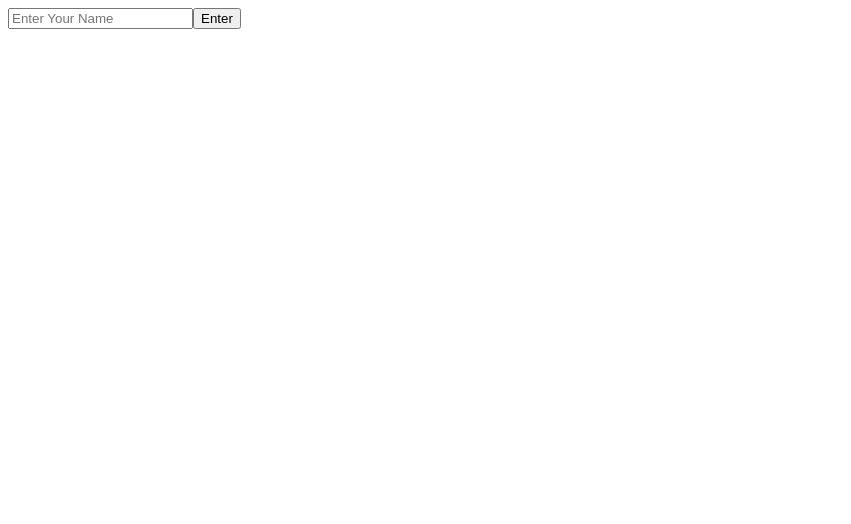
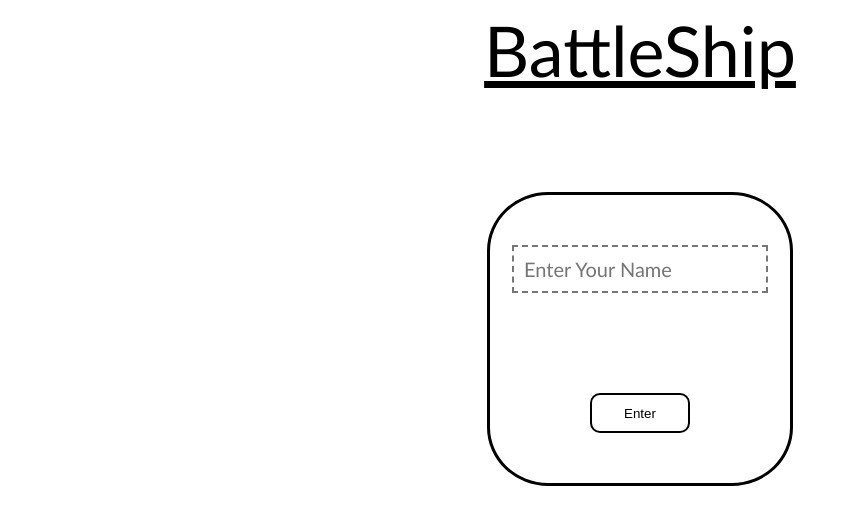
Before and after one commit to ManishAmFour/Battleship, a React (Vite) app: page / in a window 1280 px wide. Shown: the top 524 px of the page, without its empty margins (0-851 px from the left). Built offline with nearby package versions, Linux system fonts and the light colour scheme.

Commit message:
the logic portion of the game is sorted. the styling is left as of now which needs to be done

```diff
--- a/src/BattleGround.jsx
+++ b/src/BattleGround.jsx
@@ -4,7 +4,7 @@ import Players from "./components/classes/players";
 import Ship from "./components/classes/Ship";
 import { useState, useEffect } from "react";
 import Cell from "./components/Cell";
-import { useParams } from "react-router";
+import { Link, useParams } from "react-router";
 import AiCell from "./components/AiCell";
 
 function BattleGround() {
@@ -62,20 +62,37 @@ function BattleGround() {
     { position: { x: 4, y: "E" }, mark: "unmark" },
     { position: { x: 4, y: "F" }, mark: "unmark" },
   ]);
-  const userPlayer = new Players("player", PlayerCoordinates);
+  const [block, setBlock] = useState("user-turn");
+  const [userPlayer, setUserPlayer] = useState(
+    new Players("player", PlayerCoordinates)
+  );
 
   const [CompPlayer, setAiComp] = useState(
     new Players("computer", ComputerCoordinates)
   );
-  let prevValue = new Players("computer", ComputerCoordinates);
 
   useEffect(() => {
-    if (prevValue !== CompPlayer) {
+    if (
+      CompPlayer.playerGameBoard.MissedAttacks.length !== 0 ||
+      block === "computer-turn"
+    ) {
+      let randomValue = Math.floor(Math.random() * 30);
 
+      while (aiCell[randomValue].mark === "mark") {
+        randomValue = Math.floor(Math.random() * 30);
+      }
+      userPlayer.playerGameBoard.receiveAttack(aiCell[randomValue].position);
+
+      let NewValue = { ...userPlayer };
+
+      let NewArray = [...aiCell];
+
+      NewArray[randomValue].mark = "mark";
+      setUserPlayer(NewValue);
+      setAiCell(NewArray);
+      setBlock("user-turn");
     }
-
     //if(CompPlayer.playerGameBoard.MissedAttacks.length !== 0 || )
-
     /*
     for (let i = 0; aiCell[randomValue].mark === "mark"; i++) {
       randomValue = Math.floor(Math.random() * 30);
@@ -91,12 +108,18 @@ function BattleGround() {
     }*/
   }, [CompPlayer]);
 
-
   return (
     <div>
-
       {userPlayer.playerGameBoard.ship.status === true ? (
-        <div>YOU LOST</div>
+        <div>
+          <div>YOU LOST</div>
+          <Link to={"/RegisteringCoordinates/q"}>
+            <button>Restart the game</button>
+          </Link>
+          <Link to={"/"}>
+            <button>Restart from the Home page</button>
+          </Link>
+        </div>
       ) : CompPlayer.playerGameBoard.ship.status === true ? (
         <div>YOU WON</div>
       ) : (
@@ -197,35 +220,40 @@ function BattleGround() {
           </div>
           <div className="play-ground">
             <div className="player">
-              <div className="horizontal-strip"></div>
               <div className="horizontal-strip">
                 <Cell
                   position={{ x: 0, y: "A" }}
+                  startTheGame={setBlock}
                   enemyPosition={CompPlayer}
                   stateUpdation={setAiComp}
                 />
                 <Cell
                   position={{ x: 0, y: "B" }}
+                  startTheGame={setBlock}
                   enemyPosition={CompPlayer}
                   stateUpdation={setAiComp}
                 />
                 <Cell
                   position={{ x: 0, y: "C" }}
+                  startTheGame={setBlock}
                   enemyPosition={CompPlayer}
                   stateUpdation={setAiComp}
                 />
                 <Cell
                   position={{ x: 0, y: "D" }}
+                  startTheGame={setBlock}
                   enemyPosition={CompPlayer}
                   stateUpdation={setAiComp}
                 />
                 <Cell
                   position={{ x: 0, y: "E" }}
+                  startTheGame={setBlock}
                   enemyPosition={CompPlayer}
                   stateUpdation={setAiComp}
                 />
                 <Cell
                   position={{ x: 0, y: "F" }}
+                  startTheGame={setBlock}
                   enemyPosition={CompPlayer}
                   stateUpdation={setAiComp}
                 />
@@ -233,31 +261,37 @@ function BattleGround() {
               <div className="horizontal-strip">
                 <Cell
                   position={{ x: 1, y: "A" }}
+                  startTheGame={setBlock}
                   enemyPosition={CompPlayer}
                   stateUpdation={setAiComp}
                 />
                 <Cell
                   position={{ x: 1, y: "B" }}
+                  startTheGame={setBlock}
                   enemyPosition={CompPlayer}
                   stateUpdation={setAiComp}
                 />
                 <Cell
                   position={{ x: 1, y: "C" }}
+                  startTheGame={setBlock}
                   enemyPosition={CompPlayer}
                   stateUpdation={setAiComp}
                 />
                 <Cell
                   position={{ x: 1, y: "D" }}
+                  startTheGame={setBlock}
                   enemyPosition={CompPlayer}
                   stateUpdation={setAiComp}
                 />
                 <Cell
                   position={{ x: 1, y: "E" }}
+                  startTheGame={setBlock}
                   enemyPosition={CompPlayer}
                   stateUpdation={setAiComp}
                 />
                 <Cell
                   position={{ x: 1, y: "F" }}
+                  startTheGame={setBlock}
                   enemyPosition={CompPlayer}
                   stateUpdation={setAiComp}
                 />
@@ -265,31 +299,37 @@ function BattleGround() {
               <div className="horizontal-strip">
                 <Cell
                   position={{ x: 2, y: "A" }}
+                  startTheGame={setBlock}
                   enemyPosition={CompPlayer}
                   stateUpdation={setAiComp}
                 />
                 <Cell
                   position={{ x: 2, y: "B" }}
+                  startTheGame={setBlock}
                   enemyPosition={CompPlayer}
                   stateUpdation={setAiComp}
                 />
                 <Cell
                   position={{ x: 2, y: "C" }}
+                  startTheGame={setBlock}
                   enemyPosition={CompPlayer}
                   stateUpdation={setAiComp}
                 />
                 <Cell
                   position={{ x: 2, y: "D" }}
+                  startTheGame={setBlock}
                   enemyPosition={CompPlayer}
                   stateUpdation={setAiComp}
                 />
                 <Cell
                   position={{ x: 2, y: "E" }}
+                  startTheGame={setBlock}
                   enemyPosition={CompPlayer}
                   stateUpdation={setAiComp}
                 />
                 <Cell
                   position={{ x: 2, y: "F" }}
+                  startTheGame={setBlock}
                   enemyPosition={CompPlayer}
                   stateUpdation={setAiComp}
                 />
@@ -297,31 +337,37 @@ function BattleGround() {
               <div className="horizontal-strip">
                 <Cell
                   position={{ x: 3, y: "A" }}
+                  startTheGame={setBlock}
                   enemyPosition={CompPlayer}
                   stateUpdation={setAiComp}
                 />
                 <Cell
                   position={{ x: 3, y: "B" }}
+                  startTheGame={setBlock}
                   enemyPosition={CompPlayer}
                   stateUpdation={setAiComp}
                 />
                 <Cell
                   position={{ x: 3, y: "C" }}
+                  startTheGame={setBlock}
                   enemyPosition={CompPlayer}
                   stateUpdation={setAiComp}
                 />
                 <Cell
                   position={{ x: 3, y: "D" }}
+                  startTheGame={setBlock}
                   enemyPosition={CompPlayer}
                   stateUpdation={setAiComp}
                 />
                 <Cell
                   position={{ x: 3, y: "E" }}
+                  startTheGame={setBlock}
                   enemyPosition={CompPlayer}
                   stateUpdation={setAiComp}
                 />
                 <Cell
                   position={{ x: 3, y: "F" }}
+                  startTheGame={setBlock}
                   enemyPosition={CompPlayer}
                   stateUpdation={setAiComp}
                 />
@@ -329,31 +375,37 @@ function BattleGround() {
               <div className="horizontal-strip">
                 <Cell
                   position={{ x: 4, y: "A" }}
+                  startTheGame={setBlock}
                   enemyPosition={CompPlayer}
                   stateUpdation={setAiComp}
                 />
                 <Cell
                   position={{ x: 4, y: "B" }}
+                  startTheGame={setBlock}
                   enemyPosition={CompPlayer}
                   stateUpdation={setAiComp}
                 />
                 <Cell
                   position={{ x: 4, y: "C" }}
+                  startTheGame={setBlock}
                   enemyPosition={CompPlayer}
                   stateUpdation={setAiComp}
                 />
                 <Cell
                   position={{ x: 4, y: "D" }}
+                  startTheGame={setBlock}
                   enemyPosition={CompPlayer}
                   stateUpdation={setAiComp}
                 />
                 <Cell
                   position={{ x: 4, y: "E" }}
+                  startTheGame={setBlock}
                   enemyPosition={CompPlayer}
                   stateUpdation={setAiComp}
                 />
                 <Cell
                   position={{ x: 4, y: "F" }}
+                  startTheGame={setBlock}
                   enemyPosition={CompPlayer}
                   stateUpdation={setAiComp}
                 />
--- a/src/components/AiCell.jsx
+++ b/src/components/AiCell.jsx
@@ -4,7 +4,6 @@ function AiCell(props) {
   return (
     <>
       <div
-
         className={`${position}
           ${"blocks-within-unchecked-ai"}`}
       ></div>
--- a/src/components/Cell.jsx
+++ b/src/components/Cell.jsx
@@ -11,9 +11,11 @@ function Cell(props) {
       let NewValue = { ...props.enemyPosition };
       NewValue.playerGameBoard.MissedAttacks = NewArray;
       props.stateUpdation(NewValue);
+      props.startTheGame("computer-turn");
     } else {
       let NewValue = { ...props.enemyPosition };
       props.stateUpdation(NewValue);
+      props.startTheGame("computer-turn");
     }
   }
 
--- a/src/components/LandingPage.jsx
+++ b/src/components/LandingPage.jsx
@@ -1,12 +1,17 @@
 import { Link } from "react-router";
 import { useState } from "react";
+import "../styles/landing.css";
 
 function CredentialForm() {
   const [inputName, SetInputName] = useState("");
   return (
     <>
-      <div>
+      <div className="credentials-form">
+        <div className="title-name">BattleShip</div>
+        <div className="credentials">
+          {" "}
           <input
+          className="input-bar"
             value={inputName}
             onChange={(e) => {
               SetInputName(e.target.value);
@@ -14,8 +19,9 @@ function CredentialForm() {
             placeholder="Enter Your Name"
           />
           <Link to={`/RegisteringCoordinates/${inputName}`}>
-          <button>Enter</button>
+            <button className="enter-button">Enter</button>
           </Link>
+        </div>
       </div>
     </>
   );
--- a/src/components/RegistringCoordinates.jsx
+++ b/src/components/RegistringCoordinates.jsx
@@ -36,6 +36,10 @@ function RegisteringCoordinates() {
     { position: { x: 4, y: "E" }, mark: "unmark" },
     { position: { x: 4, y: "F" }, mark: "unmark" },
   ]);
+  let stringifiedArray = Mark.map((value) => {
+    let stringifiedValue = JSON.stringify(value.position);
+    return stringifiedValue;
+  });
   const navigate = useNavigate();
   const [selectedShip, setSelectedShip] = useState("small-ship");
   const [selectedValues, setSelectedValues] = useState([]);
@@ -44,14 +48,23 @@ function RegisteringCoordinates() {
   useEffect(() => {
     if (selectedShip === "selection-done") {
       let CompCoordinates = [];
+
       for (let i = 0; i < 6; i++) {
         let randomValue = Math.floor(Math.random() * 30);
-        Math.floor(Math.random() * 30);
-        CompCoordinates.push(Mark[randomValue].position);
 
-        let finalResult = CompCoordinates.concat(selectedValues);
-        navigate(`/BattleGround/${JSON.stringify(finalResult)}`);
+        while (CompCoordinates.includes(stringifiedArray[randomValue])) {
+          randomValue = Math.floor(Math.random() * 30);
+        }
+        CompCoordinates.push(stringifiedArray[randomValue]);
       }
+      let computerValues = CompCoordinates.map((value) => {
+        return JSON.parse(value);
+      });
+      console.log(computerValues);
+
+      let finalResult = computerValues.concat(selectedValues);
+
+      navigate(`/BattleGround/${JSON.stringify(finalResult)}`);
     }
   }, [selectedShip]);
 
@@ -132,15 +145,18 @@ function RegisteringCoordinates() {
   }
 
   return (
-    <div>
+    <div className="entire-registration-form">
       <div className="blueprint">
         {
-          <div className="player">
+          <div className="player registration-blocks">
             <div className="horizontal-strip">
               {Mark.map((value, index) => {
                 if (value.position.x === 0) {
                   return (
-                    <div key={JSON.stringify(value.position)}>
+                    <div
+                      className="register-option"
+                      key={JSON.stringify(value.position)}
+                    >
                       <div
                         onClick={() => {
                           registringThePlayer(value.position, index);
@@ -162,7 +178,10 @@ function RegisteringCoordinates() {
               {Mark.map((value, index) => {
                 if (value.position.x === 1) {
                   return (
-                    <div key={JSON.stringify(value.position)}>
+                    <div
+                      className="register-option"
+                      key={JSON.stringify(value.position)}
+                    >
                       <div
                         onClick={() => {
                           registringThePlayer(value.position, index);
@@ -184,7 +203,10 @@ function RegisteringCoordinates() {
               {Mark.map((value, index) => {
                 if (value.position.x === 2) {
                   return (
-                    <div key={JSON.stringify(value.position)}>
+                    <div
+                      className="register-option"
+                      key={JSON.stringify(value.position)}
+                    >
                       <div
                         onClick={() => {
                           registringThePlayer(value.position, index);
@@ -206,7 +228,10 @@ function RegisteringCoordinates() {
               {Mark.map((value, index) => {
                 if (value.position.x === 3) {
                   return (
-                    <div key={JSON.stringify(value.position)}>
+                    <div
+                      className="register-option"
+                      key={JSON.stringify(value.position)}
+                    >
                       <div
                         onClick={() => {
                           registringThePlayer(value.position, index);
@@ -228,7 +253,10 @@ function RegisteringCoordinates() {
               {Mark.map((value, index) => {
                 if (value.position.x === 4) {
                   return (
-                    <div key={JSON.stringify(value.position)}>
+                    <div
+                      className="register-option"
+                      key={JSON.stringify(value.position)}
+                    >
                       <div
                         onClick={() => {
                           registringThePlayer(value.position, index);
--- /dev/null
+++ b/src/styles/landing.css
@@ -0,0 +1,52 @@
+.credentials-form {
+  height: 100vh;
+  display: flex;
+  row-gap: 100px;
+  flex-direction: column;
+  align-items: center;
+}
+
+.title-name {
+  font-family: "Trebuchet MS", "Lucida Sans Unicode", "Lucida Grande",
+    "Lucida Sans", Arial, sans-serif;
+
+  font-size: 70px;
+  text-decoration: underline;
+}
+
+.input-bar {
+  padding: 10px;
+  font-size: 20px;
+  border-style: dashed;
+
+  font-family: "Gill Sans", "Gill Sans MT", Calibri, "Trebuchet MS", sans-serif;
+}
+
+.enter-button {
+  width: 100px;
+  height: 40px;
+  background-color: white;
+
+  border-style: solid;
+  border-radius: 10px;
+  font-family: Arial, Helvetica, sans-serif;
+}
+
+.enter-button:hover {
+  background-color: black;
+  border-color: black;
+  color: white;
+}
+
+.credentials {
+  border-style: solid;
+  border-radius: 20%;
+  padding: 50px;
+  display: flex;
+  max-width: 200px;
+  max-height: 200px;
+  row-gap: 100px;
+
+  flex-direction: column;
+  align-items: center;
+}
--- a/src/styles/options.css
+++ b/src/styles/options.css
@@ -4,10 +4,21 @@
   column-gap: 1px;
 }
 
-.blueprint{
-
+.entire-registration-form {
+  padding-top: 50px;
+  display: flex;
+  flex-direction: column;
+  align-items: center;
+  row-gap: 100px;
 }
 
+.registration-blocks {
+  background-color: aquamarine;
+  padding: 20px;
+  border-radius: 10%;
+  border-style: solid;
+  max-height: 240px;
+}
 
 .options-of-ships {
   display: flex;
```
Lines whose indentation alone changed are shown as unchanged.
